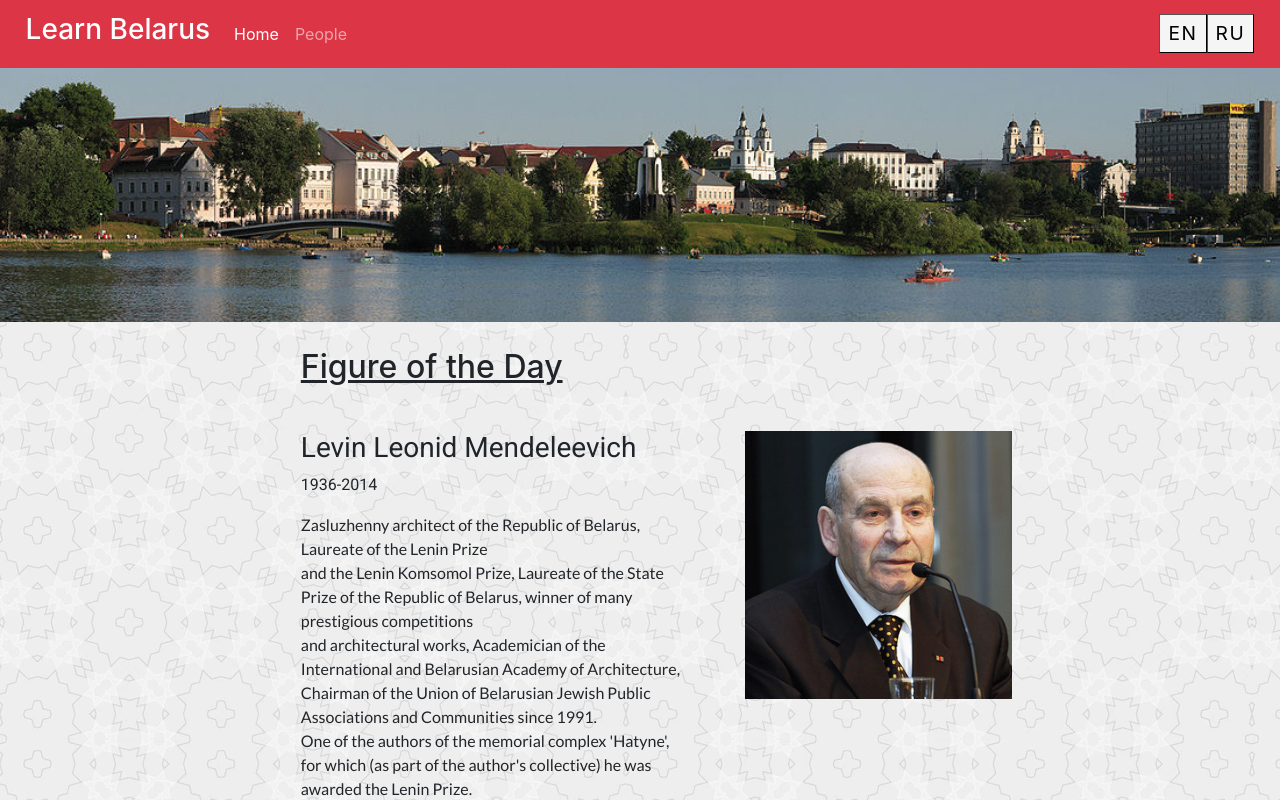
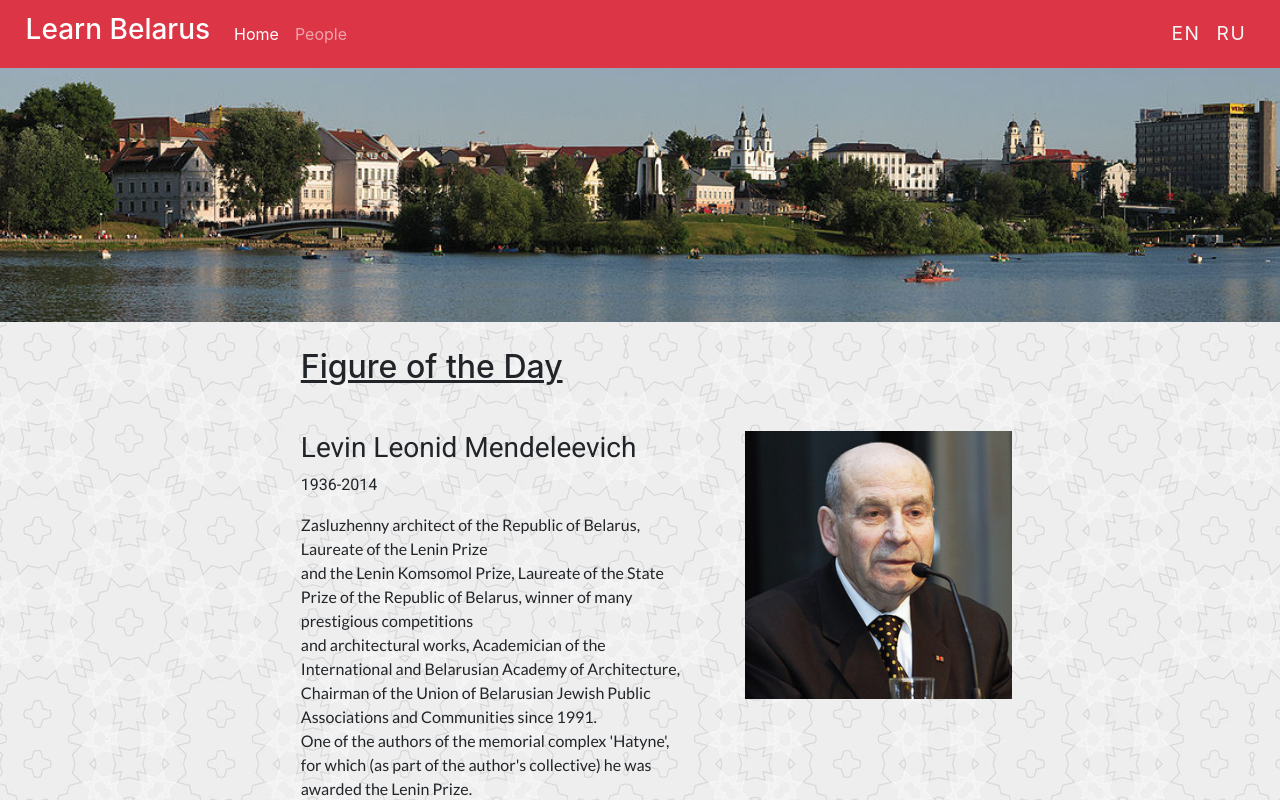
Before and after one commit to Silvernika/react-app, a React (Create React App) app: page / in a window 1280 px wide. Shown: the top 800 px of the page. Built offline with nearby package versions, Linux system fonts and the light colour scheme.

Commit message:
Changed switch language buttons style

```diff
--- a/src/components/Navbar.scss
+++ b/src/components/Navbar.scss
@@ -10,8 +10,9 @@
 
 .en-button {
     margin-left: 1rem;
-    background-color: #f5f5f5;
-    border-width: 1px;
+    color: #f5f5f5;
+    background-color: RGB(220, 53, 69);
+    border-width: 0;
     padding: 0.25rem 0.5rem;
     font-size: 1.2rem;
     font-weight: 400;
@@ -25,8 +26,9 @@
 }
 
 .ru-button {
-    background-color: #f5f5f5;
-    border-width: 1px;
+    background-color: RGB(220, 53, 69);
+    color: #f5f5f5;
+    border-width: 0;
     padding: 0.25rem 0.5rem;
     font-size: 1.2rem;
     font-weight: 400;
```
